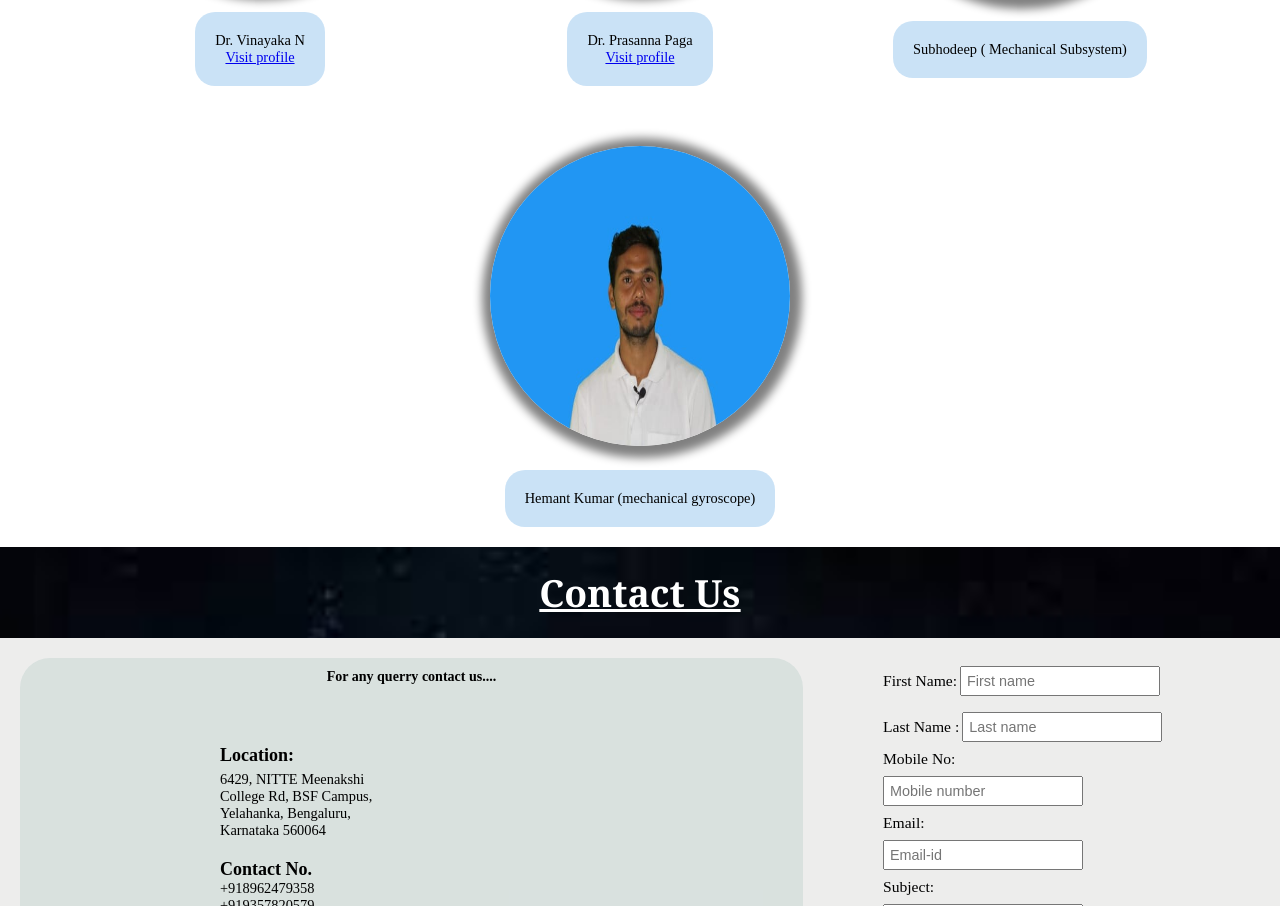
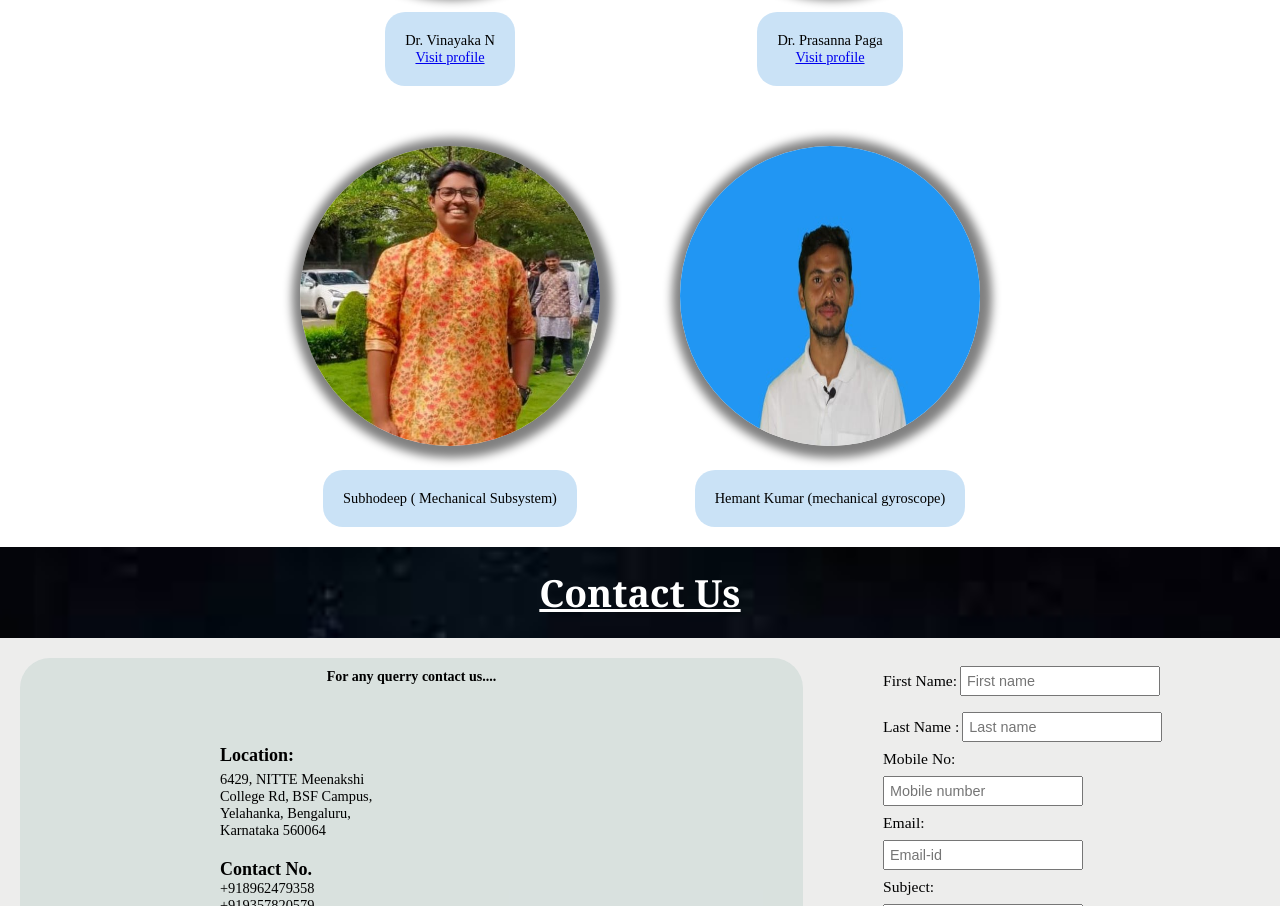
Before and after one commit to Team-NMITSat/CANSAT_website, a plain HTML site: page index.html in a window 1280 px wide. Shown: the part 7493-8399 px from the top of the page. Drawn offline with nearby package versions, Linux system fonts and the light colour scheme.

Commit message:
commit all

```diff
--- a/index.html
+++ b/index.html
@@ -410,15 +410,15 @@
                 <a href="https://nmit.irins.org/profile/130252" target="_blank"><p>Visit profile</p></a>
               </div>
             </div>
+          </div>
+          <div class="club-head-sec">
             <div class="head4 head-container">
               <img src="./Image/Head-members/Subhodeep.jpg" alt="">
               <div class="details">
                 <p>Subhodeep ( Mechanical Subsystem)</p>
               </div>
             </div>
-          </div>
-          <div class="club-head-sec">
-            <div class="head4 head-container">
+            <div class="head5 head-container">
               <img src="./Image/Head-members/Hemant Kumar.jpg" alt="">
               <div class="details">
                 <p>Hemant Kumar (mechanical gyroscope)</p>
```
